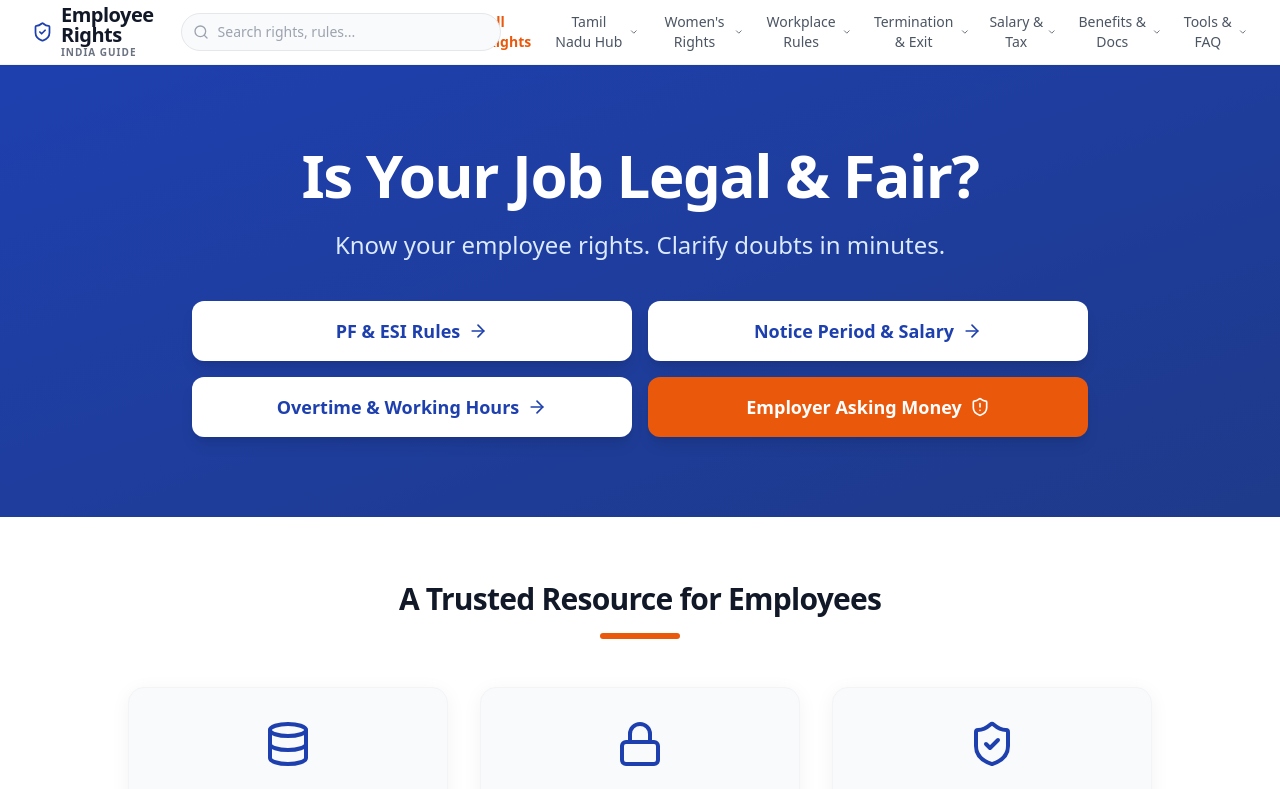
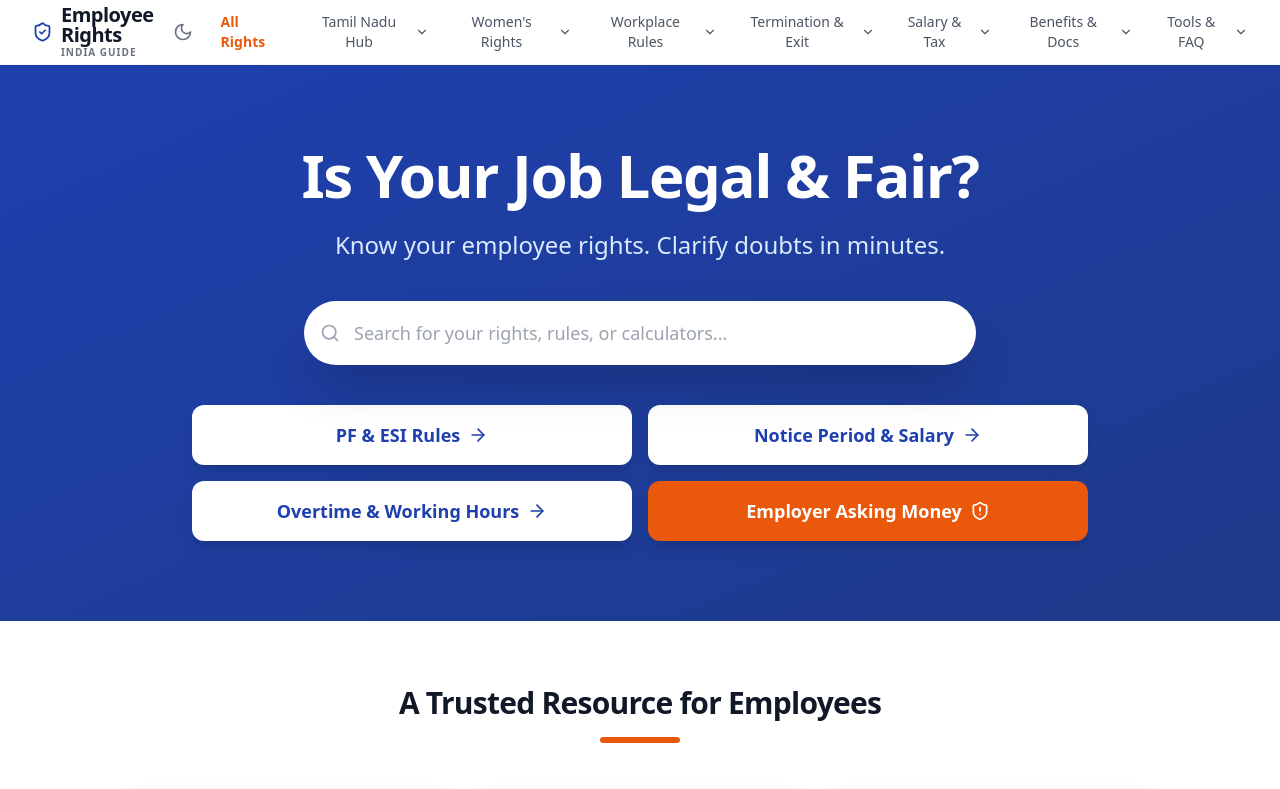
Before and after one commit to rsttechnologies25-stack/-employee-rights-india-, a React (Vite) app: page / in a window 1280 px wide. Shown: the top 789 px of the page. Built offline with nearby package versions, Linux system fonts and the light colour scheme.

Commit message:
UI: Move SearchBar from Navbar to Homepage Hero to fix crowding

```diff
--- a/src/components/Navbar.jsx
+++ b/src/components/Navbar.jsx
@@ -2,7 +2,6 @@ import { Link, useLocation } from 'react-router-dom';
 import { ShieldCheck, Menu, X, ChevronDown, Moon, Sun } from 'lucide-react';
 import { useState, useRef, useEffect } from 'react';
 import { useTheme } from '../context/ThemeContext';
-import SearchBar from './SearchBar';
 
 const navGroups = [
     {
@@ -141,7 +140,6 @@ export default function Navbar() {
                                 <span className="text-[10px] font-semibold text-gray-500 dark:text-gray-400 uppercase tracking-widest">India Guide</span>
                             </div>
                         </Link>
-                        <SearchBar />
                     </div>
 
                     {/* Desktop Navigation */}
--- a/src/components/SearchBar.jsx
+++ b/src/components/SearchBar.jsx
@@ -40,28 +40,28 @@ export default function SearchBar() {
     };
 
     return (
-        <div ref={wrapperRef} className="relative w-full min-w-[150px] lg:min-w-[250px] max-w-xs ml-4 hidden md:block flex-shrink-0">
+        <div ref={wrapperRef} className="relative w-full max-w-2xl mx-auto mb-10 z-20 text-left">
             <div className="relative">
-                <Search className="absolute left-3 top-1/2 -translate-y-1/2 w-4 h-4 text-gray-400" />
+                <Search className="absolute left-4 top-1/2 -translate-y-1/2 w-5 h-5 text-gray-400" />
                 <input
                     type="text"
                     value={query}
                     onChange={(e) => setQuery(e.target.value)}
-                    placeholder="Search rights, rules..."
-                    className="w-full pl-9 pr-8 py-2 text-sm bg-gray-50 dark:bg-gray-800 border border-gray-200 dark:border-gray-700 rounded-full focus:outline-none focus:ring-2 focus:ring-primary focus:border-transparent transition-all dark:text-gray-100"
+                    placeholder="Search for your rights, rules, or calculators..."
+                    className="w-full pl-12 pr-10 py-4 text-base md:text-lg bg-white dark:bg-gray-900 border-2 border-white/20 shadow-2xl rounded-full focus:outline-none focus:ring-4 focus:ring-accent focus:border-transparent transition-all text-gray-900 dark:text-gray-100 placeholder-gray-400"
                 />
                 {query && (
                     <button
                         onClick={() => setQuery('')}
-                        className="absolute right-3 top-1/2 -translate-y-1/2 text-gray-400 hover:text-gray-600 dark:text-gray-400"
+                        className="absolute right-4 top-1/2 -translate-y-1/2 text-gray-400 hover:text-gray-600 dark:text-gray-300"
                     >
-                        <X className="w-3 h-3" />
+                        <X className="w-5 h-5" />
                     </button>
                 )}
             </div>
 
             {isOpen && results.length > 0 && (
-                <div className="absolute top-full left-0 w-[300px] lg:w-[400px] mt-2 bg-white dark:bg-gray-900 border border-gray-100 dark:border-gray-800 rounded-xl shadow-lg overflow-hidden z-50">
+                <div className="absolute top-full left-0 w-full mt-2 bg-white dark:bg-gray-900 border border-gray-100 dark:border-gray-800 rounded-xl shadow-2xl overflow-hidden z-50">
                     <ul className="py-1">
                         {results.map((result, idx) => (
                             <li key={idx}>
@@ -79,7 +79,7 @@ export default function SearchBar() {
                 </div>
             )}
             {isOpen && query.length > 1 && results.length === 0 && (
-                <div className="absolute top-full left-0 w-[300px] lg:w-[400px] mt-2 bg-white dark:bg-gray-900 border border-gray-100 dark:border-gray-800 rounded-xl shadow-lg p-4 z-50 text-center">
+                <div className="absolute top-full left-0 w-full mt-2 bg-white dark:bg-gray-900 border border-gray-100 dark:border-gray-800 rounded-xl shadow-2xl p-6 z-50 text-center">
                     <p className="text-sm text-gray-500 dark:text-gray-400">No results found.</p>
                 </div>
             )}
--- a/src/pages/Home.jsx
+++ b/src/pages/Home.jsx
@@ -1,6 +1,7 @@
 import { ArrowRight, CheckCircle2, ShieldAlert, ShieldCheck, Database, Lock } from 'lucide-react';
 import { Link } from 'react-router-dom';
 import SEOHead from '../components/SEOHead';
+import SearchBar from '../components/SearchBar';
 
 export default function Home() {
     return (
@@ -15,6 +16,7 @@ export default function Home() {
                     <p className="text-xl md:text-2xl text-blue-100 mb-10 font-medium">
                         Know your employee rights. Clarify doubts in minutes.
                     </p>
+                    <SearchBar />
                     <div className="grid grid-cols-1 sm:grid-cols-2 gap-4">
                         <Link to="/pf-esi" className="bg-white dark:bg-gray-950 text-primary hover:bg-gray-50 dark:bg-gray-900 px-8 py-4 rounded-xl font-bold text-lg shadow-lg flex items-center justify-center gap-2 transition-all group">
                             PF & ESI Rules <ArrowRight className="w-5 h-5 group-hover:translate-x-1 transition-transform" />
```
Also changed, not shown: check_crash.cjs (added, +10 -0 lines), 1 other file (tests, documents, lock files or other folders).
